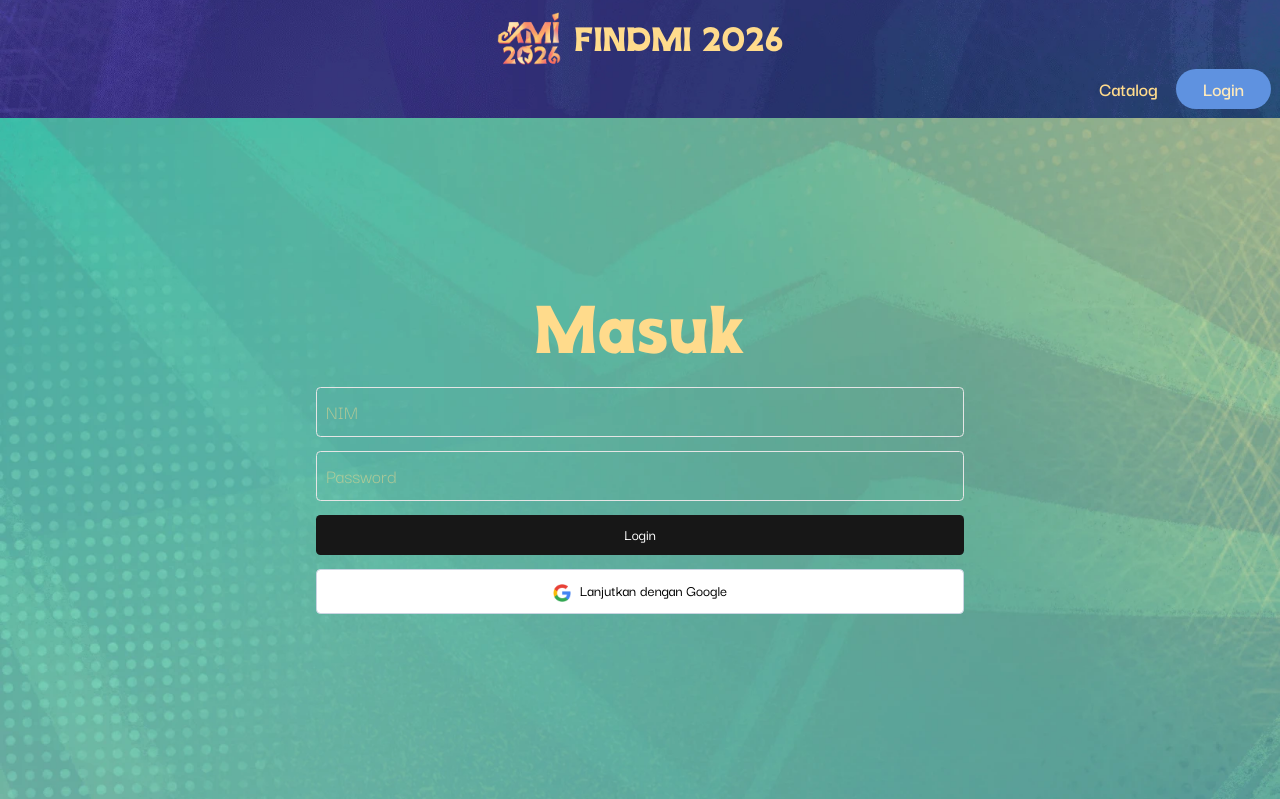
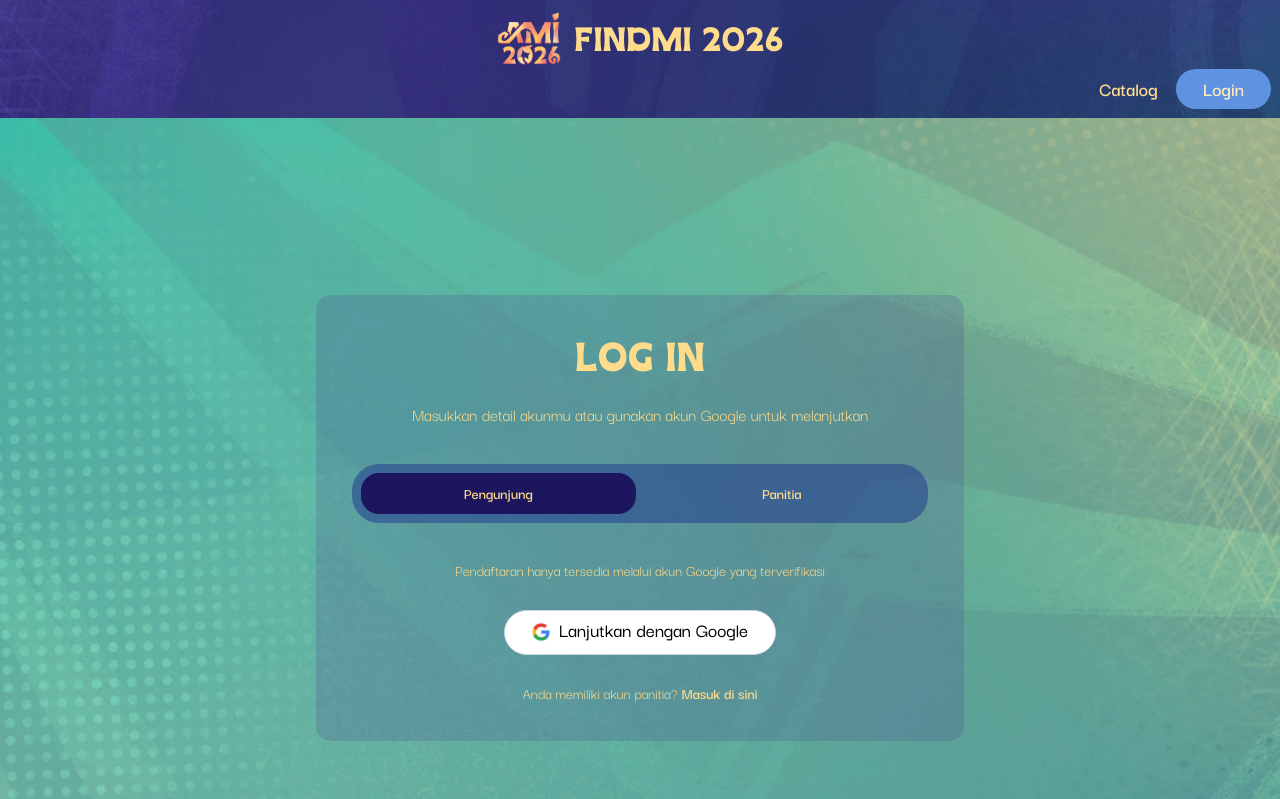
Before and after one commit to nicholaswisee/findmi-frontend, a React (Vite) app: page /login in a window 1280 px wide. Shown: the top 799 px of the page. Built offline with nearby package versions, Linux system fonts and the light colour scheme; no server answers.

Commit message:
feat: Authentication page

```diff
--- a/src/components/Navbar.tsx
+++ b/src/components/Navbar.tsx
@@ -40,7 +40,7 @@ export default function Navbar() {
   }, [isAuthenticated, user]);
 
   return (
-    <div className=" h-fit fixed top-0 w-full z-50 p-2">
+    <div className=" h-fit sticky top-0 w-full z-50 p-2">
       <img
         src="/global/background-plain-ungu.webp"
         className="absolute inset-0 w-full h-full object-cover -z-10 pointer-events-none"
--- a/src/components/auth/GoogleLoginButton.tsx
+++ b/src/components/auth/GoogleLoginButton.tsx
@@ -16,14 +16,14 @@ export default function GoogleLoginButton() {
           handleLogin();
         }}
         variant={"ghost"}
-        className="inline-flex h-10 w-full items-center justify-center gap-2 rounded border border-slate-300 bg-white p-2 text-sm font-medium text-black outline-none focus:ring-2 focus:ring-[#333] focus:ring-offset-1 disabled:cursor-not-allowed disabled:opacity-60"
+        className="inline-flex h-10 w-fit items-center justify-center gap-2 rounded-full border border-slate-300 bg-white py-2 px-6 text-sm font-medium text-black outline-none focus:ring-2 focus:ring-[#333] focus:ring-offset-1 disabled:cursor-not-allowed disabled:opacity-60"
       >
         <img
           src="/auth/google.webp"
           alt="Google"
-          className="h-[18px] w-[18px] mt-1"
+          className="h-[18px] w-[18px]"
         />
-        Lanjutkan dengan Google
+        <p className="text-black mb-1">Lanjutkan dengan Google</p>
       </Button>
     </>
   );
--- a/src/components/auth/LoginForm.tsx
+++ b/src/components/auth/LoginForm.tsx
@@ -1,11 +1,11 @@
 import { useEffect, useState } from "react";
+import { toast } from "sonner";
 import GoogleLoginButton from "./GoogleLoginButton";
 import { useAuthStore } from "../../store/authStore";
-import { toast } from "sonner";
 import { Button } from "../ui/button";
 
 export default function LoginForm() {
-  const { login, isAuthenticated, user } = useAuthStore();
+  const { login } = useAuthStore();
   const [nim, setNim] = useState("");
   const [password, setPassword] = useState("");
   const [error, setError] = useState<string | null>(null);
@@ -17,53 +17,75 @@ export default function LoginForm() {
     }
   }, [error]);
 
-  const handleSubmit = async (e: React.FormEvent) => {
-    e.preventDefault();
+  const handleSubmit = async (event: React.FormEvent) => {
+    event.preventDefault();
     setError(null);
     setLoading(true);
     try {
-      await login(nim, password);
+      await login(nim.trim(), password);
     } catch (err) {
       if (err instanceof Error) {
         setError(err.message);
       } else {
-        setError("Gagal melakukan autentikasi.");
+        setError("Terjadi kesalahan saat autentikasi.");
       }
     } finally {
       setLoading(false);
     }
   };
 
-  if (isAuthenticated) return <p>Welcome, {user?.name}! You're logged in 🎉</p>;
+  return (
+    <form onSubmit={handleSubmit} className="space-y-6 text-left">
+      <div className="space-y-2 text-white">
+        <label
+          htmlFor="nim"
+          className="text-lg font-semibold tracking-wide text-[#ffd88c]"
+        >
+          Username
+        </label>
+        <input
+          id="nim"
+          type="text"
+          value={nim}
+          onChange={(e) => setNim(e.target.value)}
+          placeholder="Masukkan NIM"
+          className="w-full rounded-lg border-none  px-4 py-1 text-[#302a77] placeholder:text-[#302a77] font-semibold outline-none bg-[#dafff6]/95"
+        />
+      </div>
 
-  return (
-    <form
-      onSubmit={handleSubmit}
-      className="flex flex-col gap-3 max-w-xl w-full"
+      <div className="space-y-2 text-white">
+        <label
+          htmlFor="password"
+          className="text-lg font-semibold tracking-wide text-[#ffd88c]"
         >
+          Password
+        </label>
         <input
-        type="nim"
-        value={nim}
-        placeholder="NIM"
-        onChange={(e) => setNim(e.target.value)}
-        className="border p-2 rounded"
-      />
-      <input
+          id="password"
           type="password"
           value={password}
-        placeholder="Password"
           onChange={(e) => setPassword(e.target.value)}
-        className="border p-2 rounded"
+          placeholder="Masukkan password"
+          className="w-full rounded-lg border-none  px-4 py-1 text-[#302a77] placeholder:text-[#302a77] font-semibold outline-none bg-[#dafff6]/95"
         />
+      </div>
+
+      {error ? (
+        <p className="text-sm font-medium text-[#ff9c9c]">{error}</p>
+      ) : null}
+
       <Button
         type="submit"
         disabled={loading}
-        variant={"default"}
-        className="text-white p-2 rounded"
+        className="mt-2 w-full text-[#ffeabb] rounded-xl bg-[#1e368f] py-3 text-lg font-semibold tracking-wide transition hover:bg-[#1e368f] disabled:opacity-70"
       >
-        {loading ? "Logging in..." : "Login"}
+        {loading ? "Sedang masuk..." : "Log in"}
       </Button>
+
+      <p className="text-center font-semibold">atau</p>
+      <div className="w-full flex justify-center">
         <GoogleLoginButton />
+      </div>
     </form>
   );
 }
--- a/src/layouts/MainLayout.tsx
+++ b/src/layouts/MainLayout.tsx
@@ -8,7 +8,7 @@ export default function MainLayout() {
     <div className="flex flex-col  text-gray-900 font-body">
       <Navbar />
       <Toaster closeButton={true} position="bottom-right" />
-      <main className="w-full h-svh px-4 py-6 pt-28 min-h-svh">
+      <main className="w-full h-[calc(100svh-5rem)] px-4 min-h-[calc(100svh-5rem)]">
         <Outlet />
       </main>
       <Footer />
--- a/src/pages/Auth/AuthPage.tsx
+++ b/src/pages/Auth/AuthPage.tsx
@@ -1,20 +1,78 @@
+import { useState } from "react";
 import { Navigate } from "react-router-dom";
 import LoginForm from "../../components/auth/LoginForm";
+import GoogleLoginButton from "../../components/auth/GoogleLoginButton";
 import { useAuthStore } from "../../store/authStore";
+
+const tabs = [
+  { key: "signin" as const, label: "Pengunjung" },
+  { key: "signup" as const, label: "Panitia" },
+];
 
 export default function AuthPage() {
   const { isAuthenticated } = useAuthStore();
+  const [activeTab, setActiveTab] =
+    useState<(typeof tabs)[number]["key"]>("signin");
 
   if (isAuthenticated) {
     return <Navigate to="/profile" />;
   }
 
   return (
-    <section className="flex flex-col justify-center mx-auto h-full items-center">
-      <header>
-        <h1>Masuk</h1>
-      </header>
-      <LoginForm />
+    <section className="flex min-h-screen flex-col items-center justify-center px-4 py-10">
+      <div className="w-full max-w-xl rounded-xl bg-[#463b8b]/20 p-8">
+        <header className="mb-8 space-y-2 text-center">
+          <h1 className="text-4xl">LOG IN</h1>
+          <p className="text-base">
+            Masukkan detail akunmu atau gunakan akun Google untuk melanjutkan
+          </p>
+        </header>
+        <div className="mb-8">
+          <div className="flex gap-2 rounded-3xl bg-[#1e368f]/50 p-2">
+            {tabs.map((tab) => (
+              <button
+                key={tab.key}
+                type="button"
+                onClick={() => setActiveTab(tab.key)}
+                className={`flex-1 rounded-2xl py-2 text-sm font-semibold transition ${
+                  activeTab === tab.key ? "bg-[#1b165e]" : ""
+                }`}
+                aria-selected={activeTab === tab.key}
+                role="tab"
+              >
+                {tab.label}
+              </button>
+            ))}
+          </div>
+        </div>
+
+        <div role="tabpanel">
+          {activeTab === "signup" ? (
+            <LoginForm />
+          ) : (
+            <div className="space-y-6 text-center">
+              <div className="space-y-3">
+                {/* <h2 className="text-2xl font-semibold">Daftar Panitia</h2> */}
+                <p className="text-sm">
+                  Pendaftaran hanya tersedia melalui akun Google yang
+                  terverifikasi
+                </p>
+              </div>
+              <GoogleLoginButton />
+              <p className="text-sm">
+                Anda memiliki akun panitia?{" "}
+                <button
+                  type="button"
+                  className="font-semibold underline-offset-2 hover:underline"
+                  onClick={() => setActiveTab("signup")}
+                >
+                  Masuk di sini
+                </button>
+              </p>
+            </div>
+          )}
+        </div>
+      </div>
     </section>
   );
 }
```
Lines whose indentation alone changed are shown as unchanged.
